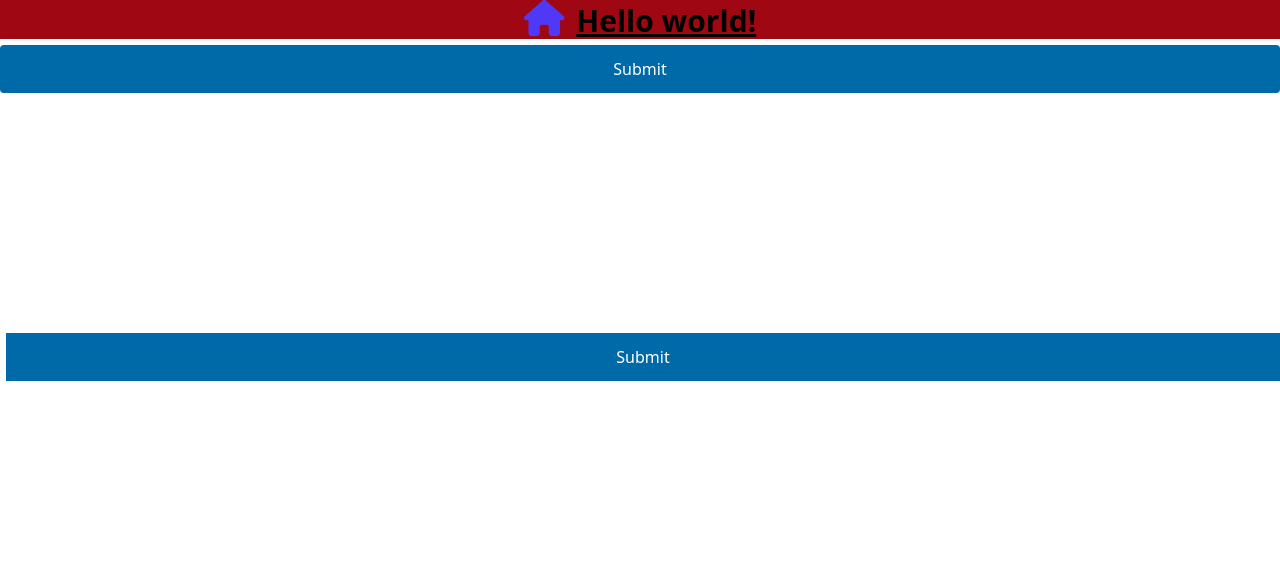
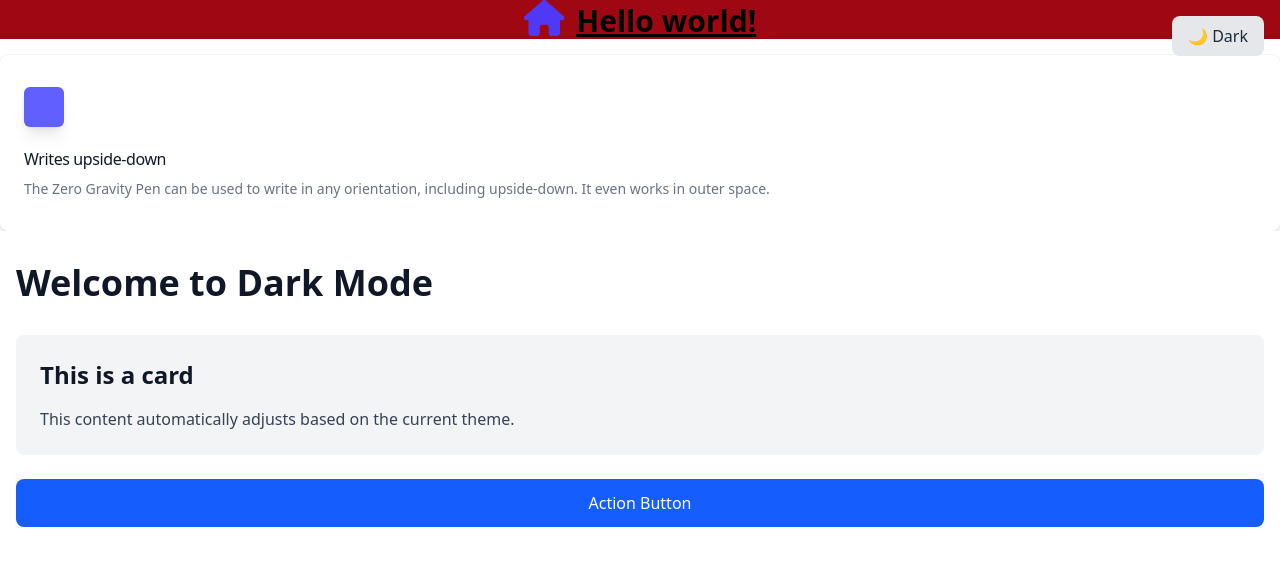
Before and after one commit to Cedric257/React-and-Tailwind-Project, a React (Vite) app: page / in a window 1280 px wide. Shown: the top 566 px of the page. Built offline with nearby package versions, Linux system fonts and the light colour scheme.

Commit message:
darkmode

```diff
--- a/src/App.tsx
+++ b/src/App.tsx
@@ -1,6 +1,7 @@
 import { FontAwesomeIcon } from '@fortawesome/react-fontawesome'
 import './App.css'
 import { faHouse } from '@fortawesome/free-solid-svg-icons'
+import { ThemeSwitch } from './components/theme-switch'
 
 export default function App() {
 
@@ -9,11 +10,41 @@ export default function App() {
   <h1 className="text-3xl font-bold underline text-center bg-red-800"> <FontAwesomeIcon icon={faHouse} className='text-indigo-600 text-4xl '/>
    <span className='ps-3'>Hello world!</span>
   </h1>
-  <div className='gap-60 flex flex-col'>
-<button className="text-white px-4 sm:px-8 py-2 sm:py-3 bg-sky-700 hover:bg-sky-800 rounded mt-1.5">Submit</button>
-<button className="bg-sky-700 px-4 py-2 text-white hover:bg-sky-800 sm:px-8 sm:py-3 ms-1.5">Submit</button>
+  <div className="bg-white dark:bg-gray-800 rounded-lg px-6 mt-4 py-8 ring shadow-xl ring-gray-900/5">
+  <div>
+    <span className="inline-flex items-center justify-center rounded-md bg-indigo-500 p-2 shadow-lg">
+      <svg className="h-6 w-6 stroke-white" />
+    </span>
+  </div>
+  <h3 className="text-gray-900 dark:text-white mt-5 text-base font-medium tracking-tight ">Writes upside-down</h3>
+  <p className="text-gray-500 dark:text-gray-400 mt-2 text-sm ">
+    The Zero Gravity Pen can be used to write in any orientation, including upside-down. It even works in outer space.
+  </p>
+</div>
+<div className="min-h-screen bg-white dark:bg-gray-900 transition-colors duration-200">
+      <div className="container mx-auto px-4 py-8">
+        <ThemeSwitch className="fixed top-4 right-4" />
 
-</div>
+        <h1 className="text-4xl font-bold text-gray-900 dark:text-white mb-8">
+          Welcome to Dark Mode
+        </h1>
+
+        <div className="grid gap-6">
+          <div className="p-6 rounded-lg bg-gray-100 dark:bg-gray-800">
+            <h2 className="text-2xl font-semibold text-gray-900 dark:text-white mb-4">
+              This is a card
+            </h2>
+            <p className="text-gray-700 dark:text-gray-300">
+              This content automatically adjusts based on the current theme.
+            </p>
+          </div>
+
+          <button className="px-6 py-3 bg-blue-600 text-white rounded-lg hover:bg-blue-700 dark:bg-blue-500 dark:hover:bg-blue-600 transition-colors">
+            Action Button
+          </button>
+        </div>
+      </div>
+    </div>
     </>
   )
 }
--- /dev/null
+++ b/src/components/theme-switch.tsx
@@ -0,0 +1,29 @@
+import { useState, useEffect } from 'react'
+
+interface ThemeSwitchProps {
+  className?: string;
+}
+
+export function ThemeSwitch({ className = '' }: ThemeSwitchProps) {
+  const [darkMode, setDarkMode] = useState(() => {
+    return localStorage.getItem('darkMode') === 'true'
+  })
+
+  useEffect(() => {
+    if (darkMode) {
+      document.documentElement.classList.add('dark')
+    } else {
+      document.documentElement.classList.remove('dark')
+    }
+    localStorage.setItem('darkMode', darkMode.toString())
+  }, [darkMode])
+
+  return (
+    <button
+      onClick={() => setDarkMode(!darkMode)}
+      className={`px-4 py-2 rounded-lg bg-gray-200 dark:bg-gray-700 text-gray-800 dark:text-white hover:bg-gray-300 dark:hover:bg-gray-600 transition-colors ${className}`}
+    >
+      {darkMode ? '🌞 Light' : '🌙 Dark'}
+    </button>
+  )
+}
--- a/src/index.css
+++ b/src/index.css
@@ -1 +1,2 @@
 @import "tailwindcss";
+@custom-variant dark (&:where(.dark, .dark *));
```
